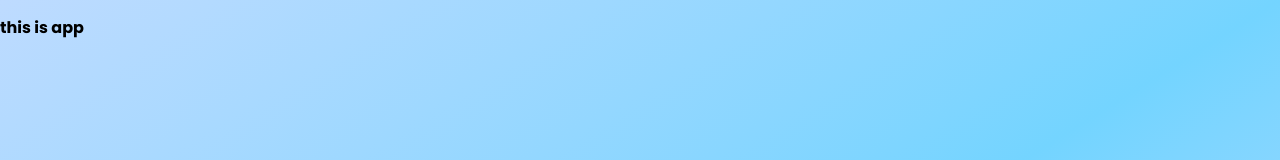
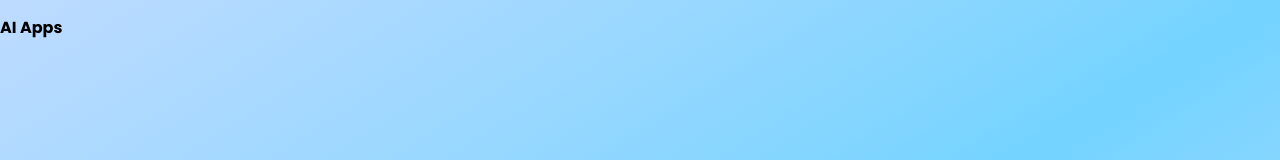
Before and after one commit to Randomtanvir/AI-assistant-MERN, a React app in the folder frontend/: page / in a window 1280 px wide. Shown: the top 160 px of the page. Built offline with nearby package versions, Linux system fonts and the light colour scheme; the HTML template or start-up script is replaced by a standard one.

Commit message:
fake update

```diff
--- a/frontend/src/pages/HomePage.jsx
+++ b/frontend/src/pages/HomePage.jsx
@@ -5,7 +5,7 @@ const HomePage = () => {
     <>
       <section className="min-h-screen bg-linear-to-br from-blue-200 via-sky-300 to-blue-200 backdrop-blur-lg">
         <div className="container mx-auto">
-          <h2 className="pt-4 font-bold">this is app</h2>
+          <h2 className="pt-4 font-bold">AI Apps</h2>
         </div>
       </section>
     </>
```
